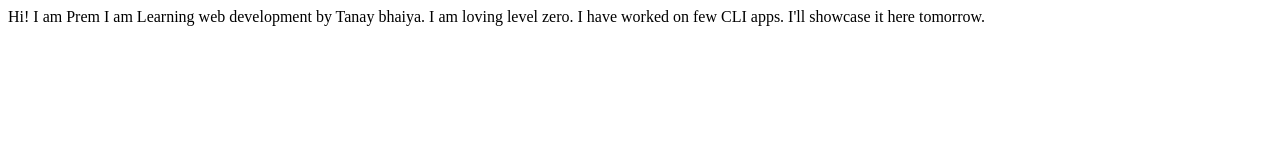
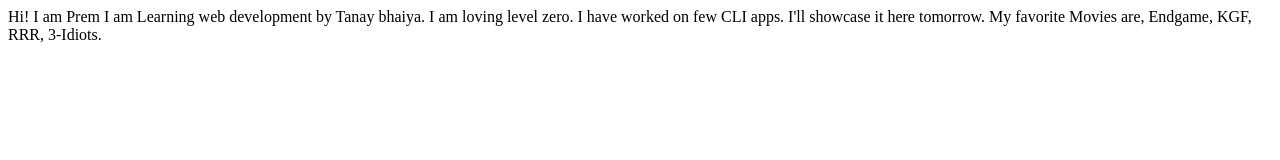
Before and after one commit to Premsingh20/Premsingh-site, a plain HTML site: page index.html in a window 1280 px wide. Drawn offline with Linux system fonts and the light colour scheme.

Commit message:
added my favorite movies

```diff
--- a/index.html
+++ b/index.html
@@ -12,5 +12,7 @@
     I am loving level zero.
 
     I have worked on few CLI apps. I'll showcase it here tomorrow.
+
+    My favorite Movies are, Endgame, KGF, RRR, 3-Idiots.
 </body>
 </html>
```
